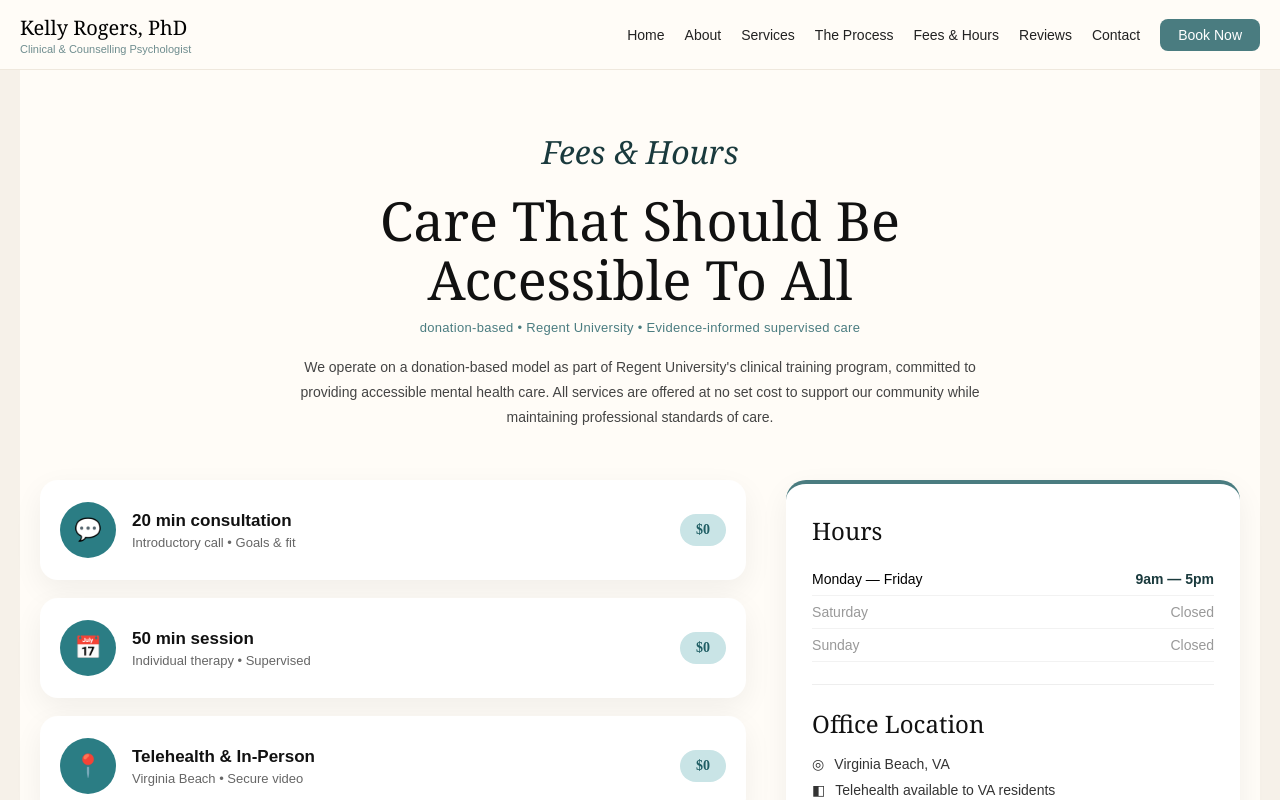
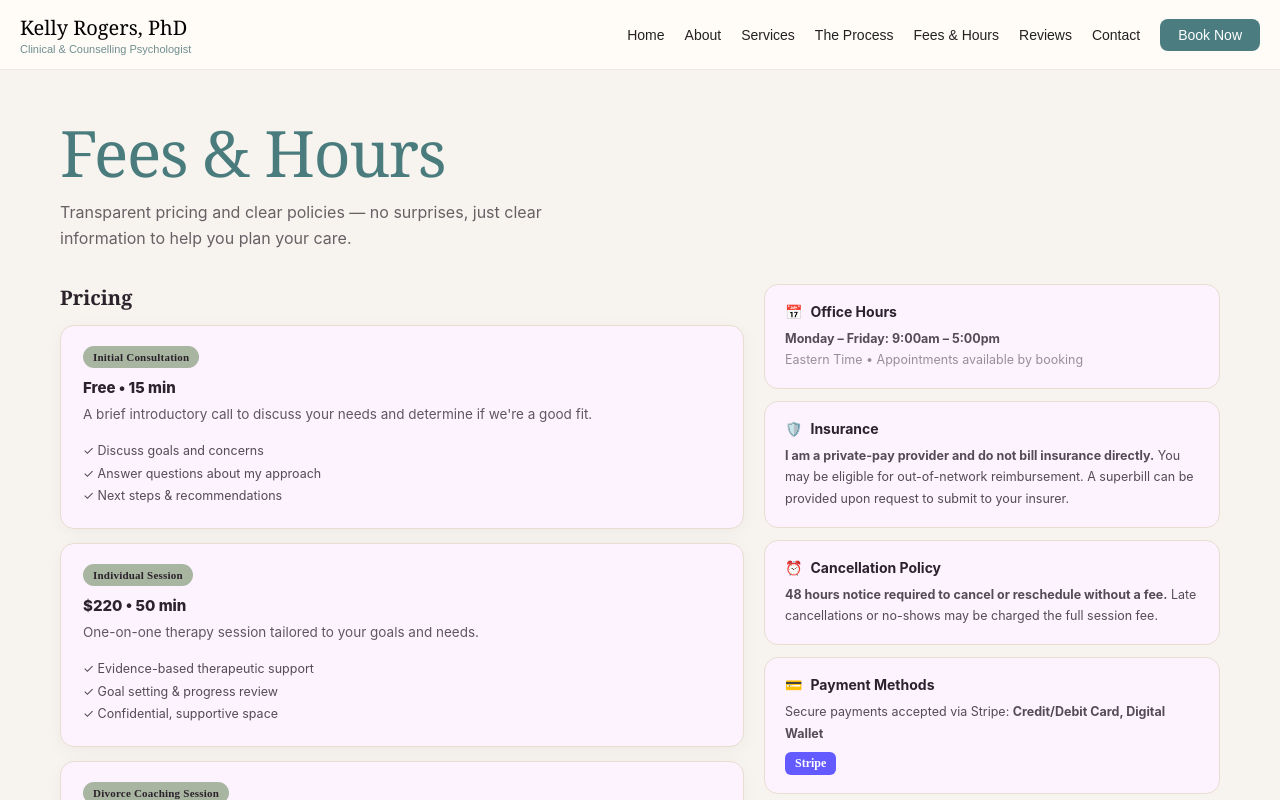
Before and after one commit to JoshuaOmosa/kelly-rogers, a Next.js app: page /fees in a window 1280 px wide. Shown: the top 800 px of the page. Built offline with nearby package versions, Linux system fonts and the light colour scheme.

Commit message:
fees & hours premium with brand palette #4A7C7E #F7F3EF #A8B5A0

```diff
--- a/app/fees/page.tsx
+++ b/app/fees/page.tsx
@@ -1,114 +1,146 @@
-export default function FeesPage(){
+export default function FeesHoursPage() {
   return (
-    <main className="fees-page">
-      <div className="top">
-        <h2>Fees & Hours</h2>
-        <h1>Care That Should Be Accessible To All</h1>
-        <p className="sub">donation-based • Regent University • Evidence-informed supervised care</p>
-        <p className="desc">
-          We operate on a donation-based model as part of Regent University's clinical training program,
-          committed to providing accessible mental health care. All services are offered at no set cost
-          to support our community while maintaining professional standards of care.
-        </p>
-      </div>
+    <main style={{ background: "#F7F3EF", minHeight: "100vh" }}>
+      <div style={{ maxWidth: 1160, margin: "0 auto", padding: "48px 20px 0" }}>
 
-      <div className="grid">
-        {/* LEFT */}
-        <div className="left">
-          <div className="fee-card">
-            <div className="ic">💬</div>
-            <div className="txt">
-              <h3>20 min consultation</h3>
-              <p>Introductory call • Goals & fit</p>
+        {/* Header */}
+        <div style={{ textAlign: "left", marginBottom: 32 }}>
+          <h1 style={{
+            fontFamily: "Canela, Georgia, serif",
+            fontSize: "clamp(38px, 6vw, 64px)",
+            fontWeight: 400,
+            color: "#4A7C7E",
+            margin: 0,
+            lineHeight: 1.1,
+            letterSpacing: "-0.02em"
+          }}>
+            Fees & Hours
+          </h1>
+          <p style={{
+            fontFamily: "Inter, Arial, sans-serif",
+            fontSize: 16,
+            color: "#2B222B",
+            opacity: 0.7,
+            marginTop: 12,
+            lineHeight: 1.6,
+            maxWidth: 560
+          }}>
+            Transparent pricing and clear policies — no surprises, just clear information to help you plan your care.
+          </p>
+        </div>
+
+        {/* 2 Column Layout */}
+        <div className="fees-grid">
+
+          {/* LEFT - Pricing */}
+          <div>
+            <h3 style={h3}>Pricing</h3>
+
+            <div style={card}>
+              <span style={sageBadge}>Initial Consultation</span>
+              <div style={{ display: "flex", justifyContent: "space-between", alignItems: "flex-start", gap: 12 }}>
+                <div>
+                  <div style={price}>Free • 15 min</div>
+                  <p style={pSmall}>A brief introductory call to discuss your needs and determine if we're a good fit.</p>
+                  <div style={{ marginTop: 14 }}>
+                    <div style={checkRow}>✓ Discuss goals and concerns</div>
+                    <div style={checkRow}>✓ Answer questions about my approach</div>
+                    <div style={checkRow}>✓ Next steps & recommendations</div>
+                  </div>
+                </div>
+              </div>
             </div>
-            <div className="badge">$0</div>
+
+            <div style={card}>
+              <span style={sageBadge}>Individual Session</span>
+              <div style={{ display: "flex", justifyContent: "space-between", alignItems: "flex-start", flexWrap: "wrap" }}>
+                <div style={{ flex: 1, minWidth: 200 }}>
+                  <div style={price}>$220 • 50 min</div>
+                  <p style={pSmall}>One-on-one therapy session tailored to your goals and needs.</p>
+                  <div style={{ marginTop: 14 }}>
+                    <div style={checkRow}>✓ Evidence-based therapeutic support</div>
+                    <div style={checkRow}>✓ Goal setting & progress review</div>
+                    <div style={checkRow}>✓ Confidential, supportive space</div>
+                  </div>
+                </div>
+              </div>
+            </div>
+
+            <div style={card}>
+              <span style={sageBadge}>Divorce Coaching Session</span>
+              <div style={price}>$220 • 60 min</div>
+              <p style={pSmall}>Focused coaching to navigate separation, co-parenting, and transition.</p>
+            </div>
           </div>
 
-          <div className="fee-card">
-            <div className="ic">📅</div>
-            <div className="txt">
-              <h3>50 min session</h3>
-              <p>Individual therapy • Supervised</p>
+          {/* RIGHT - Details */}
+          <div>
+            <div style={sideCard}>
+              <div style={iconRow}>📅 <b>Office Hours</b></div>
+              <div style={sideText}><b>Monday – Friday: 9:00am – 5:00pm</b><br/><span style={{opacity:0.6}}>Eastern Time • Appointments available by booking</span></div>
             </div>
-            <div className="badge">$0</div>
-          </div>
 
-          <div className="fee-card">
-            <div className="ic">📍</div>
-            <div className="txt">
-              <h3>Telehealth & In-Person</h3>
-              <p>Virginia Beach • Secure video</p>
+            <div style={sideCard}>
+              <div style={iconRow}>🛡️ <b>Insurance</b></div>
+              <div style={sideText}><b>I am a private-pay provider and do not bill insurance directly.</b> You may be eligible for out-of-network reimbursement. A superbill can be provided upon request to submit to your insurer.</div>
             </div>
-            <div className="badge">$0</div>
-          </div>
 
-          <div className="crisis">
-            <strong>In crisis? Call or text 988</strong>
-            <span>Suicide & Crisis Lifeline • 24/7 • Free & Confidential</span>
+            <div style={sideCard}>
+              <div style={iconRow}>⏰ <b>Cancellation Policy</b></div>
+              <div style={sideText}><b>48 hours notice required to cancel or reschedule without a fee.</b> Late cancellations or no-shows may be charged the full session fee.</div>
+            </div>
+
+            <div style={sideCard}>
+              <div style={iconRow}>💳 <b>Payment Methods</b></div>
+              <div style={sideText}>Secure payments accepted via Stripe: <b>Credit/Debit Card, Digital Wallet</b></div>
+              <div style={{ marginTop: 8, background: "#635BFF", color: "white", display: "inline-block", padding: "4px 10px", borderRadius: 6, fontSize: 12, fontWeight: 700 }}>Stripe</div>
+            </div>
           </div>
         </div>
 
-        {/* RIGHT */}
-        <div className="right">
-          <div className="hours-card">
-            <h3>Hours</h3>
-            <div className="row"><span>Monday — Friday</span><b>9am — 5pm</b></div>
-            <div className="row muted"><span>Saturday</span><span>Closed</span></div>
-            <div className="row muted"><span>Sunday</span><span>Closed</span></div>
-
-            <div className="divider"></div>
-
-            <h3>Office Location</h3>
-            <div className="loc"><span>◎</span> Virginia Beach, VA</div>
-            <div className="loc"><span>◧</span> Telehealth available to VA residents</div>
-
-            <a href="https://calm.regent.edu" target="_blank" className="book-btn">Book on calm.regent.edu</a>
-            <p className="note">Licensed professional supervision • Regent University Clinical Training Program</p>
+        {/* FAQ */}
+        <div style={{ marginTop: 48 }}>
+          <h3 style={h3}>Frequently Asked Questions</h3>
+          <div className="faq-grid">
+            <div style={faqCard}><b>Do you accept insurance?</b><p>I am an out-of-network provider. I can provide a detailed superbill for you to submit to your insurer for potential out-of-network reimbursement...</p><span style={arrow}>›</span></div>
+            <div style={faqCard}><b>Do you offer online sessions?</b><span style={arrow}>›</span></div>
+            <div style={faqCard}><b>What payment methods are accepted?</b><span style={arrow}>›</span></div>
+            <div style={faqCard}><b>Is there a sliding scale or financial assistance?</b><span style={arrow}>›</span></div>
           </div>
         </div>
       </div>
 
+      {/* Bottom CTA - Teal */}
+      <div style={{ background: "#4A7C7E", marginTop: 48, padding: "28px 20px" }}>
+        <div style={{ maxWidth: 1160, margin: "0 auto", display: "flex", justifyContent: "space-between", alignItems: "center", flexWrap: "wrap", gap: 16 }}>
+          <div>
+            <div style={{ color: "#FDF3FF", fontFamily: "Inter", fontWeight: 700, fontSize: 16 }}>Have questions about fees? Book a free consult</div>
+            <div style={{ color: "#F7F3EF", fontFamily: "Inter", fontSize: 13, opacity: 0.8, marginTop: 4 }}>A brief 15-minute call to discuss your needs — no commitment required.</div>
+          </div>
+          <a href="/contact" style={{ background: "#FDF3FF", color: "#2B222B", padding: "12px 22px", borderRadius: 100, fontFamily: "Inter", fontWeight: 700, fontSize: 14, textDecoration: "none", whiteSpace: "nowrap" }}>Book a Free Consult →</a>
+        </div>
+      </div>
+
       <style>{`
-        .fees-page{ background:#FFFCF7; padding:60px 20px 80px; max-width:1200px; margin:0 auto; }
-        .top{ text-align:center; max-width:780px; margin:0 auto 50px; }
-        .top h2{ font-family:Georgia, serif; font-style:italic; font-weight:400; font-size:32px; color:#1a3a3d; margin:0; }
-        .top h1{ font-family:Georgia, serif; font-size:54px; font-weight:400; color:#111; line-height:1.1; margin:18px 0 10px; }
-        .top .sub{ font-family:Arial; font-size:13px; color:#4A7C80; letter-spacing:0.3px; margin:0; }
-        .top .desc{ font-family:Arial; font-size:14px; line-height:1.8; color:#444; margin:20px auto 0; max-width:700px; }
-
-        .grid{ display:grid; grid-template-columns:1.4fr 0.9fr; gap:40px; align-items:start; }
-        .left{ display:flex; flex-direction:column; gap:18px; }
-        .fee-card{ background:white; border-radius:18px; padding:22px 20px; display:flex; align-items:center; gap:16px; box-shadow:0 10px 30px rgba(0,0,0,0.06); }
-        .ic{ width:56px; height:56px; min-width:56px; background:#2B7D84; border-radius:50%; display:flex; align-items:center; justify-content:center; font-size:22px; color:white; }
-        .txt{ flex:1; }
-        .txt h3{ font-family:Arial; font-size:17px; font-weight:700; margin:0 0 4px; color:#111; }
-        .txt p{ font-family:Arial; font-size:13px; color:#666; margin:0; }
-        .badge{ background:#C9E4E6; color:#1f5e64; font-weight:700; padding:8px 16px; border-radius:100px; font-size:14px; }
-
-        .crisis{ background:#F5EDE2; border-radius:14px; padding:16px 20px; display:flex; flex-direction:column; gap:2px; margin-top:6px; }
-        .crisis strong{ font-family:Arial; font-size:14px; color:#111; }
-        .crisis span{ font-family:Arial; font-size:12px; color:#666; }
-
-        .hours-card{ background:white; border-radius:20px; padding:30px 26px; box-shadow:0 10px 30px rgba(0,0,0,0.06); border-top:4px solid #4A7C80; position:sticky; top:20px; }
-        .hours-card h3{ font-family:Georgia, serif; font-size:24px; font-weight:400; margin:0 0 16px; color:#111; }
-        .row{ display:flex; justify-content:space-between; font-family:Arial; font-size:14px; padding:8px 0; border-bottom:1px solid #f2f2f2; }
-        .row b{ color:#1a3a3d; }
-        .muted{ color:#999; }
-        .divider{ height:1px; background:#eee; margin:22px 0; }
-        .loc{ font-family:Arial; font-size:14px; color:#333; display:flex; gap:10px; margin:10px 0; }
-        .book-btn{ display:block; text-align:center; background:#C9E4E6; color:#1f5e64; text-decoration:none; font-family:Arial; font-weight:700; padding:14px; border-radius:100px; margin-top:22px; }
-        .note{ font-family:Arial; font-size:11px; color:#888; line-height:1.5; margin-top:14px; }
-
-        @media(max-width:900px){
-          .fees-page{ padding:30px 14px 50px; }
-          .top h1{ font-size:32px; line-height:1.15; }
-          .top .desc{ font-size:13.5px; line-height:1.7; }
-          .grid{ grid-template-columns:1fr; gap:22px; }
-          .fee-card{ padding:18px 16px; gap:12px; }
-          .ic{ width:48px; height:48px; min-width:48px; font-size:20px; }
-          .hours-card{ position:static; padding:22px 18px; }
+        .fees-grid { display: grid; grid-template-columns: 1.2fr 0.8fr; gap: 20px; }
+        .faq-grid { display: grid; grid-template-columns: repeat(4, 1fr); gap: 14px; }
+        @media(max-width: 900px){
+          .fees-grid { grid-template-columns: 1fr; gap: 24px; }
+          .faq-grid { grid-template-columns: 1fr; }
         }
       `}</style>
     </main>
   )
 }
+
+const h3 = { fontFamily: "Canela, Georgia, serif", fontSize: 20, color: "#2B222B", margin: "0 0 14px" } as const
+const card = { background: "#FDF3FF", borderRadius: 14, padding: "20px 22px", marginBottom: 14, border: "1px solid #E8DDD0", boxShadow: "0 4px 18px rgba(0,0,0,0.04)" } as const
+const sideCard = { background: "#FDF3FF", borderRadius: 14, padding: "18px 20px", marginBottom: 12, border: "1px solid #E8DDD0" } as const
+const sageBadge = { background: "#A8B5A0", color: "#2B222B", fontSize: 11, fontWeight: 700, padding: "5px 10px", borderRadius: 100, display: "inline-block", marginBottom: 10, letterSpacing: "0.02em" } as const
+const price = { fontFamily: "Inter", fontWeight: 800, fontSize: 15, color: "#2B222B", marginBottom: 6 } as const
+const pSmall = { fontFamily: "Inter", fontSize: 13.5, lineHeight: "1.75", color: "#2B222B", opacity: 0.75, margin: "6px 0 0" } as const
+const checkRow = { fontFamily: "Inter", fontSize: 12.5, lineHeight: "1.8", color: "#2B222B", opacity: 0.8 } as const
+const iconRow = { fontFamily: "Inter", fontSize: 14, color: "#2B222B", display: "flex", gap: 8, marginBottom: 8 } as const
+const sideText = { fontFamily: "Inter", fontSize: 12.5, lineHeight: "1.7", color: "#2B222B", opacity: 0.8 } as const
+const faqCard = { background: "#FDF3FF", borderRadius: 12, padding: "16px 18px", border: "1px solid #E8DDD0", fontFamily: "Inter", fontSize: 13, lineHeight: "1.6", color: "#2B222B", position: "relative" } as const
+const arrow = { position: "absolute", right: 14, top: "50%", transform: "translateY(-50%)", fontSize: 20, opacity: 0.4 } as const
```
